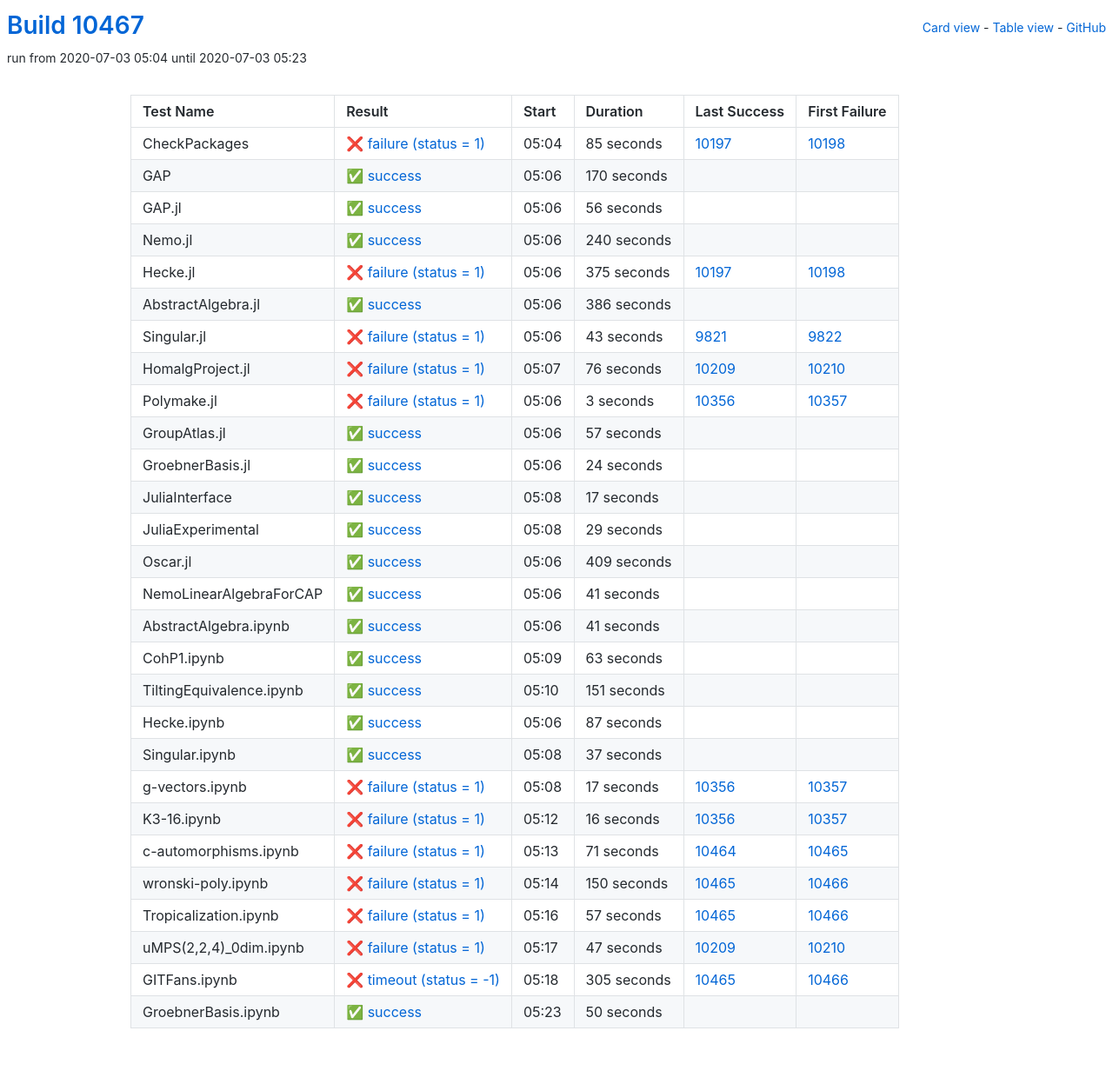
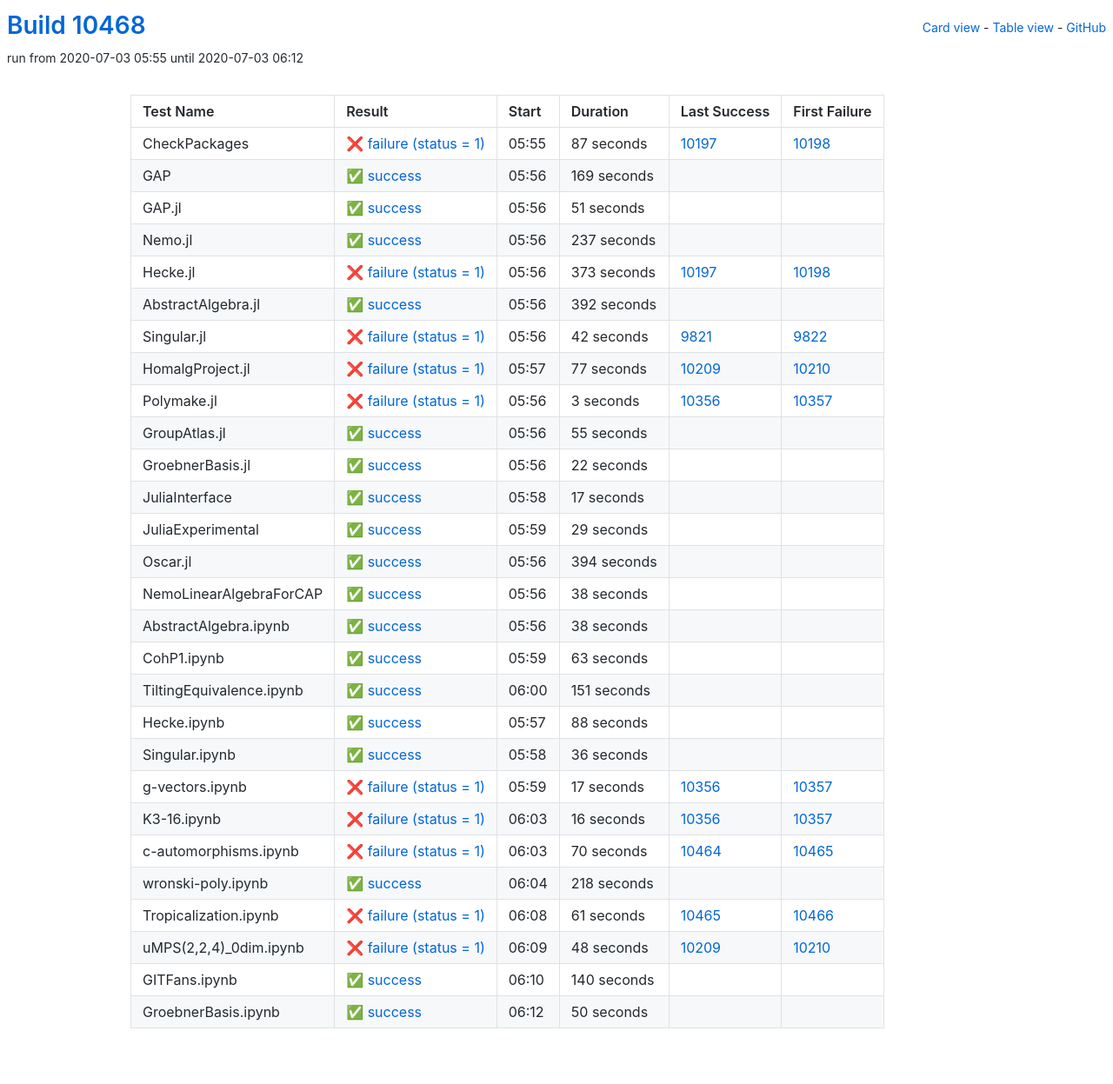
Before and after one commit to oscar-system/oscar-ci-status, a Jekyll site: the page built from table.html, in a window 1280 px wide. Shown: the whole page at 87% size. Built offline with Jekyll 4.4.1, drawn with Linux system fonts in a browser that asks for light colours.

Commit message:
Build #10468

```diff
--- a/_data/ci.yml
+++ b/_data/ci.yml
@@ -1,6 +1,6 @@
 ---
-build: 10467
-build_url: https://oscarci.mathematik.uni-kl.de/job/oscar/10467/
+build: 10468
+build_url: https://oscarci.mathematik.uni-kl.de/job/oscar/10468/
 job: oscar
 organization: oscar-system
 repo: oscar-ci-status
@@ -8,104 +8,104 @@
 tests:
 - name: CheckPackages
   id: checkpackages
-  log: https://oscarci.mathematik.uni-kl.de/job/oscar/10467/artifact/logs/build-10467/CheckPackages.log
-  start: 2020-07-03 05:04
+  log: https://oscarci.mathematik.uni-kl.de/job/oscar/10468/artifact/logs/build-10468/CheckPackages.log
+  start: 2020-07-03 05:55
   success: false
   exitcode: 1
   status: failure
-  duration: 85
+  duration: 87
   last_success: 10197
   last_success_url: https://oscarci.mathematik.uni-kl.de/job/oscar/10197/
   first_failure: 10198
   first_failure_url: https://oscarci.mathematik.uni-kl.de/job/oscar/10198/
 - name: GAP
   id: gap
-  log: https://oscarci.mathematik.uni-kl.de/job/oscar/10467/artifact/logs/build-10467/GAP.log
-  start: 2020-07-03 05:06
+  log: https://oscarci.mathematik.uni-kl.de/job/oscar/10468/artifact/logs/build-10468/GAP.log
+  start: 2020-07-03 05:56
   success: true
   exitcode: 0
   status: success
-  duration: 170
+  duration: 169
   last_success: false
   last_success_url:
   first_failure: false
   first_failure_url:
 - name: GAP.jl
   id: gap-jl
-  log: https://oscarci.mathematik.uni-kl.de/job/oscar/10467/artifact/logs/build-10467/GAP.jl.log
-  start: 2020-07-03 05:06
+  log: https://oscarci.mathematik.uni-kl.de/job/oscar/10468/artifact/logs/build-10468/GAP.jl.log
+  start: 2020-07-03 05:56
   success: true
   exitcode: 0
   status: success
-  duration: 56
+  duration: 51
   last_success: false
   last_success_url:
   first_failure: false
   first_failure_url:
 - name: Nemo.jl
   id: nemo-jl
-  log: https://oscarci.mathematik.uni-kl.de/job/oscar/10467/artifact/logs/build-10467/Nemo.jl.log
-  start: 2020-07-03 05:06
+  log: https://oscarci.mathematik.uni-kl.de/job/oscar/10468/artifact/logs/build-10468/Nemo.jl.log
+  start: 2020-07-03 05:56
   success: true
   exitcode: 0
   status: success
-  duration: 240
+  duration: 237
   last_success: false
   last_success_url:
   first_failure: false
   first_failure_url:
 - name: Hecke.jl
   id: hecke-jl
-  log: https://oscarci.mathematik.uni-kl.de/job/oscar/10467/artifact/logs/build-10467/Hecke.jl.log
-  start: 2020-07-03 05:06
+  log: https://oscarci.mathematik.uni-kl.de/job/oscar/10468/artifact/logs/build-10468/Hecke.jl.log
+  start: 2020-07-03 05:56
   success: false
   exitcode: 1
   status: failure
-  duration: 375
+  duration: 373
   last_success: 10197
   last_success_url: https://oscarci.mathematik.uni-kl.de/job/oscar/10197/
   first_failure: 10198
   first_failure_url: https://oscarci.mathematik.uni-kl.de/job/oscar/10198/
 - name: AbstractAlgebra.jl
   id: abstractalgebra-jl
-  log: https://oscarci.mathematik.uni-kl.de/job/oscar/10467/artifact/logs/build-10467/AbstractAlgebra.jl.log
-  start: 2020-07-03 05:06
+  log: https://oscarci.mathematik.uni-kl.de/job/oscar/10468/artifact/logs/build-10468/AbstractAlgebra.jl.log
+  start: 2020-07-03 05:56
   success: true
   exitcode: 0
   status: success
-  duration: 386
+  duration: 392
   last_success: false
   last_success_url:
   first_failure: false
   first_failure_url:
 - name: Singular.jl
   id: singular-jl
-  log: https://oscarci.mathematik.uni-kl.de/job/oscar/10467/artifact/logs/build-10467/Singular.jl.log
-  start: 2020-07-03 05:06
+  log: https://oscarci.mathematik.uni-kl.de/job/oscar/10468/artifact/logs/build-10468/Singular.jl.log
+  start: 2020-07-03 05:56
   success: false
   exitcode: 1
   status: failure
-  duration: 43
+  duration: 42
   last_success: 9821
   last_success_url: https://oscarci.mathematik.uni-kl.de/job/oscar/9821/
   first_failure: 9822
   first_failure_url: https://oscarci.mathematik.uni-kl.de/job/oscar/9822/
 - name: HomalgProject.jl
   id: homalgproject-jl
-  log: https://oscarci.mathematik.uni-kl.de/job/oscar/10467/artifact/logs/build-10467/HomalgProject.jl.log
-  start: 2020-07-03 05:07
+  log: https://oscarci.mathematik.uni-kl.de/job/oscar/10468/artifact/logs/build-10468/HomalgProject.jl.log
+  start: 2020-07-03 05:57
   success: false
   exitcode: 1
   status: failure
-  duration: 76
+  duration: 77
   last_success: 10209
   last_success_url: https://oscarci.mathematik.uni-kl.de/job/oscar/10209/
   first_failure: 10210
   first_failure_url: https://oscarci.mathematik.uni-kl.de/job/oscar/10210/
 - name: Polymake.jl
   id: polymake-jl
-  log: https://oscarci.mathematik.uni-kl.de/job/oscar/10467/artifact/logs/build-10467/Polymake.jl.log
-  start: 2020-07-03 05:06
+  log: https://oscarci.mathematik.uni-kl.de/job/oscar/10468/artifact/logs/build-10468/Polymake.jl.log
+  start: 2020-07-03 05:56
   success: false
   exitcode: 1
   status: failure
@@ -116,32 +116,32 @@
   first_failure_url: https://oscarci.mathematik.uni-kl.de/job/oscar/10357/
 - name: GroupAtlas.jl
   id: groupatlas-jl
-  log: https://oscarci.mathematik.uni-kl.de/job/oscar/10467/artifact/logs/build-10467/GroupAtlas.jl.log
-  start: 2020-07-03 05:06
+  log: https://oscarci.mathematik.uni-kl.de/job/oscar/10468/artifact/logs/build-10468/GroupAtlas.jl.log
+  start: 2020-07-03 05:56
   success: true
   exitcode: 0
   status: success
-  duration: 57
+  duration: 55
   last_success: false
   last_success_url:
   first_failure: false
   first_failure_url:
 - name: GroebnerBasis.jl
   id: groebnerbasis-jl
-  log: https://oscarci.mathematik.uni-kl.de/job/oscar/10467/artifact/logs/build-10467/GroebnerBasis.jl.log
-  start: 2020-07-03 05:06
+  log: https://oscarci.mathematik.uni-kl.de/job/oscar/10468/artifact/logs/build-10468/GroebnerBasis.jl.log
+  start: 2020-07-03 05:56
   success: true
   exitcode: 0
   status: success
-  duration: 24
+  duration: 22
   last_success: false
   last_success_url:
   first_failure: false
   first_failure_url:
 - name: JuliaInterface
   id: juliainterface
-  log: https://oscarci.mathematik.uni-kl.de/job/oscar/10467/artifact/logs/build-10467/JuliaInterface.log
-  start: 2020-07-03 05:08
+  log: https://oscarci.mathematik.uni-kl.de/job/oscar/10468/artifact/logs/build-10468/JuliaInterface.log
+  start: 2020-07-03 05:58
   success: true
   exitcode: 0
   status: success
@@ -152,8 +152,8 @@
   first_failure_url:
 - name: JuliaExperimental
   id: juliaexperimental
-  log: https://oscarci.mathematik.uni-kl.de/job/oscar/10467/artifact/logs/build-10467/JuliaExperimental.log
-  start: 2020-07-03 05:08
+  log: https://oscarci.mathematik.uni-kl.de/job/oscar/10468/artifact/logs/build-10468/JuliaExperimental.log
+  start: 2020-07-03 05:59
   success: true
   exitcode: 0
   status: success
@@ -164,44 +164,44 @@
   first_failure_url:
 - name: Oscar.jl
   id: oscar-jl
-  log: https://oscarci.mathematik.uni-kl.de/job/oscar/10467/artifact/logs/build-10467/Oscar.jl.log
-  start: 2020-07-03 05:06
+  log: https://oscarci.mathematik.uni-kl.de/job/oscar/10468/artifact/logs/build-10468/Oscar.jl.log
+  start: 2020-07-03 05:56
   success: true
   exitcode: 0
   status: success
-  duration: 409
+  duration: 394
   last_success: false
   last_success_url:
   first_failure: false
   first_failure_url:
 - name: NemoLinearAlgebraForCAP
   id: nemolinearalgebraforcap
-  log: https://oscarci.mathematik.uni-kl.de/job/oscar/10467/artifact/logs/build-10467/NemoLinearAlgebraForCAP.log
-  start: 2020-07-03 05:06
+  log: https://oscarci.mathematik.uni-kl.de/job/oscar/10468/artifact/logs/build-10468/NemoLinearAlgebraForCAP.log
+  start: 2020-07-03 05:56
   success: true
   exitcode: 0
   status: success
-  duration: 41
+  duration: 38
   last_success: false
   last_success_url:
   first_failure: false
   first_failure_url:
 - name: AbstractAlgebra.ipynb
   id: abstractalgebra-ipynb
-  log: https://oscarci.mathematik.uni-kl.de/job/oscar/10467/artifact/logs/build-10467/AbstractAlgebra.ipynb.log
-  start: 2020-07-03 05:06
+  log: https://oscarci.mathematik.uni-kl.de/job/oscar/10468/artifact/logs/build-10468/AbstractAlgebra.ipynb.log
+  start: 2020-07-03 05:56
   success: true
   exitcode: 0
   status: success
-  duration: 41
+  duration: 38
   last_success: false
   last_success_url:
   first_failure: false
   first_failure_url:
 - name: CohP1.ipynb
   id: cohp1-ipynb
-  log: https://oscarci.mathematik.uni-kl.de/job/oscar/10467/artifact/logs/build-10467/CohP1.ipynb.log
-  start: 2020-07-03 05:09
+  log: https://oscarci.mathematik.uni-kl.de/job/oscar/10468/artifact/logs/build-10468/CohP1.ipynb.log
+  start: 2020-07-03 05:59
   success: true
   exitcode: 0
   status: success
@@ -212,8 +212,8 @@
   first_failure_url:
 - name: TiltingEquivalence.ipynb
   id: tiltingequivalence-ipynb
-  log: https://oscarci.mathematik.uni-kl.de/job/oscar/10467/artifact/logs/build-10467/TiltingEquivalence.ipynb.log
-  start: 2020-07-03 05:10
+  log: https://oscarci.mathematik.uni-kl.de/job/oscar/10468/artifact/logs/build-10468/TiltingEquivalence.ipynb.log
+  start: 2020-07-03 06:00
   success: true
   exitcode: 0
   status: success
@@ -224,32 +224,32 @@
   first_failure_url:
 - name: Hecke.ipynb
   id: hecke-ipynb
-  log: https://oscarci.mathematik.uni-kl.de/job/oscar/10467/artifact/logs/build-10467/Hecke.ipynb.log
-  start: 2020-07-03 05:06
+  log: https://oscarci.mathematik.uni-kl.de/job/oscar/10468/artifact/logs/build-10468/Hecke.ipynb.log
+  start: 2020-07-03 05:57
   success: true
   exitcode: 0
   status: success
-  duration: 87
+  duration: 88
   last_success: false
   last_success_url:
   first_failure: false
   first_failure_url:
 - name: Singular.ipynb
   id: singular-ipynb
-  log: https://oscarci.mathematik.uni-kl.de/job/oscar/10467/artifact/logs/build-10467/Singular.ipynb.log
-  start: 2020-07-03 05:08
+  log: https://oscarci.mathematik.uni-kl.de/job/oscar/10468/artifact/logs/build-10468/Singular.ipynb.log
+  start: 2020-07-03 05:58
   success: true
   exitcode: 0
   status: success
-  duration: 37
+  duration: 36
   last_success: false
   last_success_url:
   first_failure: false
   first_failure_url:
 - name: g-vectors.ipynb
   id: g-vectors-ipynb
-  log: https://oscarci.mathematik.uni-kl.de/job/oscar/10467/artifact/logs/build-10467/g-vectors.ipynb.log
-  start: 2020-07-03 05:08
+  log: https://oscarci.mathematik.uni-kl.de/job/oscar/10468/artifact/logs/build-10468/g-vectors.ipynb.log
+  start: 2020-07-03 05:59
   success: false
   exitcode: 1
   status: failure
@@ -260,8 +260,8 @@
   first_failure_url: https://oscarci.mathematik.uni-kl.de/job/oscar/10357/
 - name: K3-16.ipynb
   id: k3-16-ipynb
-  log: https://oscarci.mathematik.uni-kl.de/job/oscar/10467/artifact/logs/build-10467/K3-16.ipynb.log
-  start: 2020-07-03 05:12
+  log: https://oscarci.mathematik.uni-kl.de/job/oscar/10468/artifact/logs/build-10468/K3-16.ipynb.log
+  start: 2020-07-03 06:03
   success: false
   exitcode: 1
   status: failure
@@ -272,68 +272,68 @@
   first_failure_url: https://oscarci.mathematik.uni-kl.de/job/oscar/10357/
 - name: c-automorphisms.ipynb
   id: c-automorphisms-ipynb
-  log: https://oscarci.mathematik.uni-kl.de/job/oscar/10467/artifact/logs/build-10467/c-automorphisms.ipynb.log
-  start: 2020-07-03 05:13
+  log: https://oscarci.mathematik.uni-kl.de/job/oscar/10468/artifact/logs/build-10468/c-automorphisms.ipynb.log
+  start: 2020-07-03 06:03
   success: false
   exitcode: 1
   status: failure
-  duration: 71
+  duration: 70
   last_success: 10464
   last_success_url: https://oscarci.mathematik.uni-kl.de/job/oscar/10464/
   first_failure: 10465
   first_failure_url: https://oscarci.mathematik.uni-kl.de/job/oscar/10465/
 - name: wronski-poly.ipynb
   id: wronski-poly-ipynb
-  log: https://oscarci.mathematik.uni-kl.de/job/oscar/10467/artifact/logs/build-10467/wronski-poly.ipynb.log
-  start: 2020-07-03 05:14
+  log: https://oscarci.mathematik.uni-kl.de/job/oscar/10468/artifact/logs/build-10468/wronski-poly.ipynb.log
+  start: 2020-07-03 06:04
+  success: true
+  exitcode: 0
+  status: success
+  duration: 218
+  last_success: false
+  last_success_url:
+  first_failure: false
+  first_failure_url:
+- name: Tropicalization.ipynb
+  id: tropicalization-ipynb
+  log: https://oscarci.mathematik.uni-kl.de/job/oscar/10468/artifact/logs/build-10468/Tropicalization.ipynb.log
+  start: 2020-07-03 06:08
   success: false
   exitcode: 1
   status: failure
-  duration: 150
-  last_success: 10465
-  last_success_url: https://oscarci.mathematik.uni-kl.de/job/oscar/10465/
-  first_failure: 10466
-  first_failure_url: https://oscarci.mathematik.uni-kl.de/job/oscar/10466/
-- name: Tropicalization.ipynb
-  id: tropicalization-ipynb
-  log: https://oscarci.mathematik.uni-kl.de/job/oscar/10467/artifact/logs/build-10467/Tropicalization.ipynb.log
-  start: 2020-07-03 05:16
-  success: false
-  exitcode: 1
-  status: failure
-  duration: 57
+  duration: 61
   last_success: 10465
   last_success_url: https://oscarci.mathematik.uni-kl.de/job/oscar/10465/
   first_failure: 10466
   first_failure_url: https://oscarci.mathematik.uni-kl.de/job/oscar/10466/
 - name: uMPS(2,2,4)_0dim.ipynb
   id: umps-2-2-4-0dim-ipynb
-  log: https://oscarci.mathematik.uni-kl.de/job/oscar/10467/artifact/logs/build-10467/uMPS-2-2-4-_0dim.ipynb.log
-  start: 2020-07-03 05:17
+  log: https://oscarci.mathematik.uni-kl.de/job/oscar/10468/artifact/logs/build-10468/uMPS-2-2-4-_0dim.ipynb.log
+  start: 2020-07-03 06:09
   success: false
   exitcode: 1
   status: failure
-  duration: 47
+  duration: 48
   last_success: 10209
   last_success_url: https://oscarci.mathematik.uni-kl.de/job/oscar/10209/
   first_failure: 10210
   first_failure_url: https://oscarci.mathematik.uni-kl.de/job/oscar/10210/
 - name: GITFans.ipynb
   id: gitfans-ipynb
-  log: https://oscarci.mathematik.uni-kl.de/job/oscar/10467/artifact/logs/build-10467/GITFans.ipynb.log
-  start: 2020-07-03 05:18
-  success: false
-  exitcode: -1
-  status: timeout
-  duration: 305
-  last_success: 10465
-  last_success_url: https://oscarci.mathematik.uni-kl.de/job/oscar/10465/
-  first_failure: 10466
-  first_failure_url: https://oscarci.mathematik.uni-kl.de/job/oscar/10466/
+  log: https://oscarci.mathematik.uni-kl.de/job/oscar/10468/artifact/logs/build-10468/GITFans.ipynb.log
+  start: 2020-07-03 06:10
+  success: true
+  exitcode: 0
+  status: success
+  duration: 140
+  last_success: false
+  last_success_url:
+  first_failure: false
+  first_failure_url:
 - name: GroebnerBasis.ipynb
   id: groebnerbasis-ipynb
-  log: https://oscarci.mathematik.uni-kl.de/job/oscar/10467/artifact/logs/build-10467/GroebnerBasis.ipynb.log
-  start: 2020-07-03 05:23
+  log: https://oscarci.mathematik.uni-kl.de/job/oscar/10468/artifact/logs/build-10468/GroebnerBasis.ipynb.log
+  start: 2020-07-03 06:12
   success: true
   exitcode: 0
   status: success
```
Also changed, not shown: README.md.
